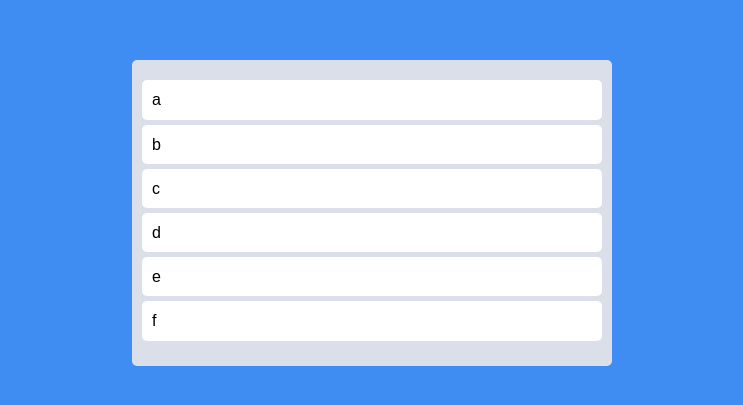
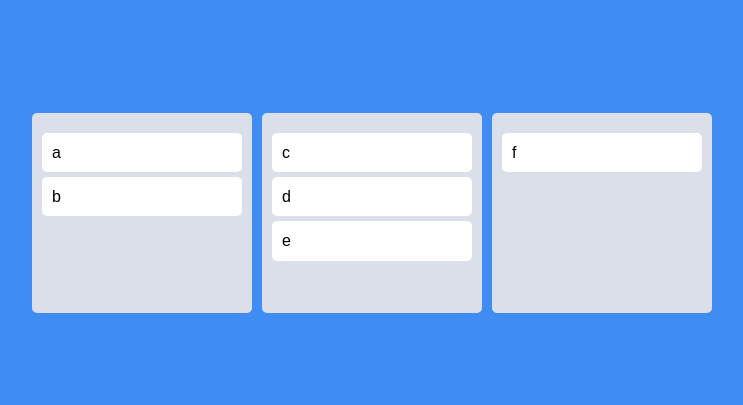
Before and after one commit to KimByul1225/react_beautiful_dnd, a React (Create React App) app: page / in a window 1280 px wide. Shown: the part 187-592 px from the top of the page, without its empty margins (268-1011 px from the left). Built offline with nearby package versions, Linux system fonts and the light colour scheme.

Commit message:
multi boards 구현중

```diff
--- a/src/App.tsx
+++ b/src/App.tsx
@@ -1,31 +1,27 @@
-import { DragDropContext, Draggable, Droppable, DropResult } from "react-beautiful-dnd";
+import { DragDropContext, DropResult } from "react-beautiful-dnd";
 import { useRecoilState } from "recoil";
 import styled from "styled-components";
 import { toDoState } from "./atoms";
-import DraggableCard from "./Components/DraggableCard";
+import Board from "./Components/Board";
 
 
 const Wrapper = styled.div`
   display: flex;
   justify-content: center;
   align-items: center;
-  max-width: 480px;
+  max-width: 680px;
   width: 100%;
   height: 100vh;
   margin: 0 auto;
 `
 const Boards =styled.div`
   display: grid;
-  grid-template-columns: repeat(1, 1fr);
+  gap: 10px;
+  grid-template-columns: repeat(3, 1fr);
   width: 100%;
 
 `
-const Board = styled.div`
-  padding: 20px 10px 20px 10px;
-  background-color: ${(props) => props.theme.boardColor};
-  border-radius: 5px;
-  min-height: 200px;
-`
+
 
 
 // const toDos = ["a", "b", "c", "d", "e", "f"];
@@ -35,14 +31,14 @@
   const onDragEnd = ({draggableId, destination, source }: DropResult ) => {
     //console.log("arg", args);
     if(!destination) return;
-    setToDos(oldToDos => {
-      //드래그한 해당 대상의 souce.index를 삭제한다.
-      const copyToDos = [...oldToDos];
-      copyToDos.splice(source.index, 1);
-      //destination.index에 드래그한 대상 넣어주기
-      copyToDos.splice(destination?.index, 0, draggableId);
-      return copyToDos
-    })
+    // setToDos(oldToDos => {
+    //   //드래그한 해당 대상의 souce.index를 삭제한다.
+    //   const copyToDos = [...oldToDos];
+    //   copyToDos.splice(source.index, 1);
+    //   //destination.index에 드래그한 대상 넣어주기
+    //   copyToDos.splice(destination?.index, 0, draggableId);
+    //   return copyToDos
+    // })
   };
 
   return (
@@ -50,18 +46,7 @@
     <DragDropContext onDragEnd={onDragEnd}>
       <Wrapper>
         <Boards>
-          <Droppable droppableId="one">
-          {(provided) => <Board ref={provided.innerRef} {...provided.droppableProps}>
-              {toDos.map((toDo, index) =>(
-                <DraggableCard
-                  key={toDo}
-                  toDo={toDo}
-                  index={index}
-                />
-              ))}
-              {provided.placeholder}
-            </Board>}
-          </Droppable>
+          {Object.keys(toDos).map((boardId) => <Board boardId={boardId} key={boardId} toDos={toDos[boardId]} />)}
         </Boards>
       </Wrapper>
     </DragDropContext>
--- /dev/null
+++ b/src/Components/Board.tsx
@@ -0,0 +1,34 @@
+import React from 'react';
+import {Droppable} from "react-beautiful-dnd";
+import DraggableCard from './DraggableCard';
+import styled from 'styled-components';
+
+const Wrapper = styled.div`
+    padding: 20px 10px 20px 10px;
+    background-color: ${(props) => props.theme.boardColor};
+    border-radius: 5px;
+    min-height: 200px;
+`
+interface IBoardProps {
+    toDos: string[];
+    boardId: string;
+}
+
+function Board({toDos, boardId}: IBoardProps) {
+    return (
+        <Droppable droppableId={boardId}>
+            {(provided) => <Wrapper ref={provided.innerRef} {...provided.droppableProps}>
+                {toDos.map((toDo, index) =>(
+                <DraggableCard
+                    key={toDo}
+                    toDo={toDo}
+                    index={index}
+                />
+                ))}
+                {provided.placeholder}
+            </Wrapper>}
+        </Droppable>
+    );
+}
+
+export default Board;
--- a/src/atoms.tsx
+++ b/src/atoms.tsx
@@ -19,7 +19,15 @@
     }
 });
 
-export const toDoState = atom({
+interface IToDoState {
+    [key: string]: string [];
+}
+
+export const toDoState = atom<IToDoState>({
     key: "toDo",
-    default: ["a", "b", "c", "d", "e", "f"]
+    default: {
+        to_do: ["a", "b"],
+        doing: ["c", "d", "e"],
+        done: ["f"],
+    },
 })
```
